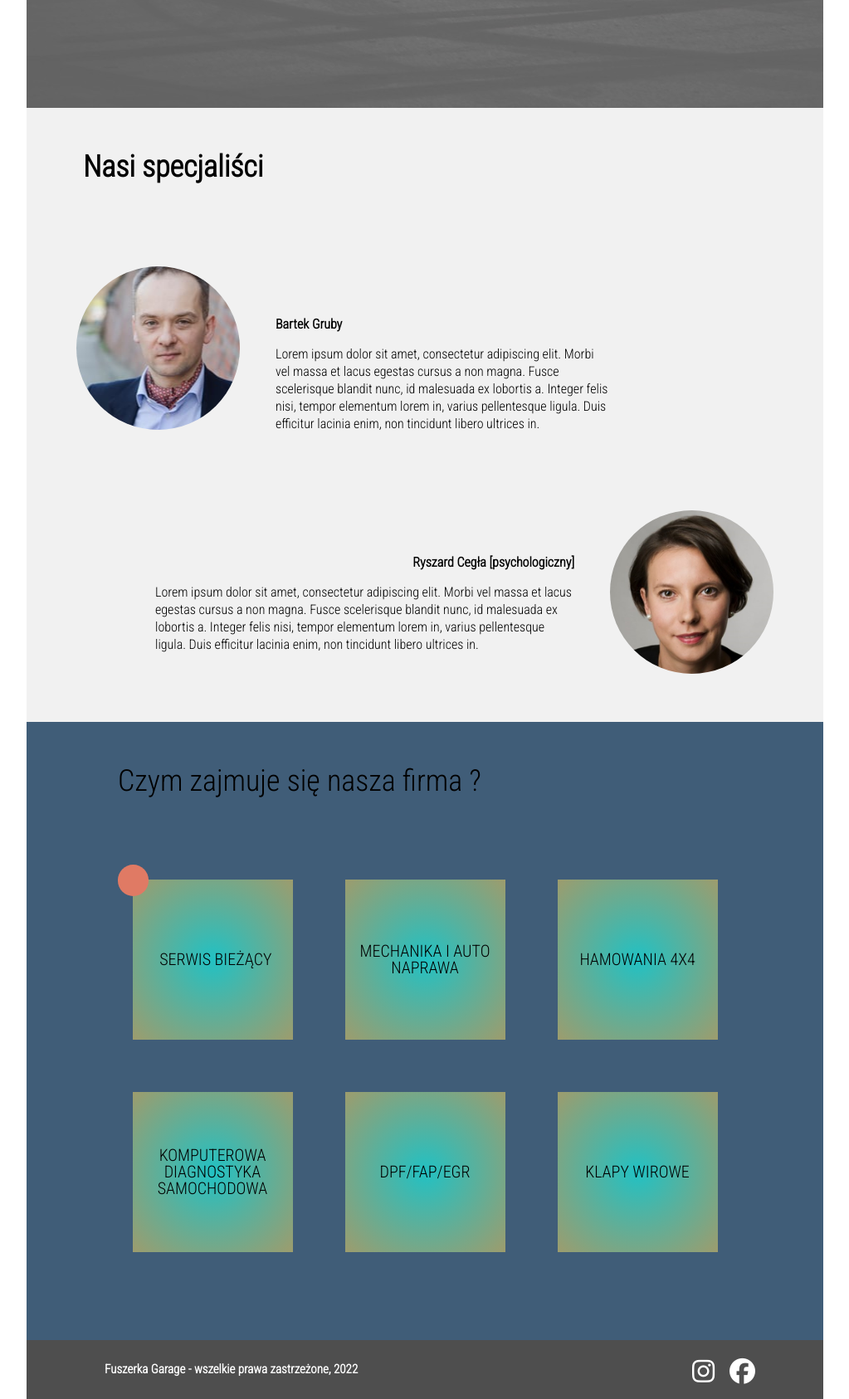
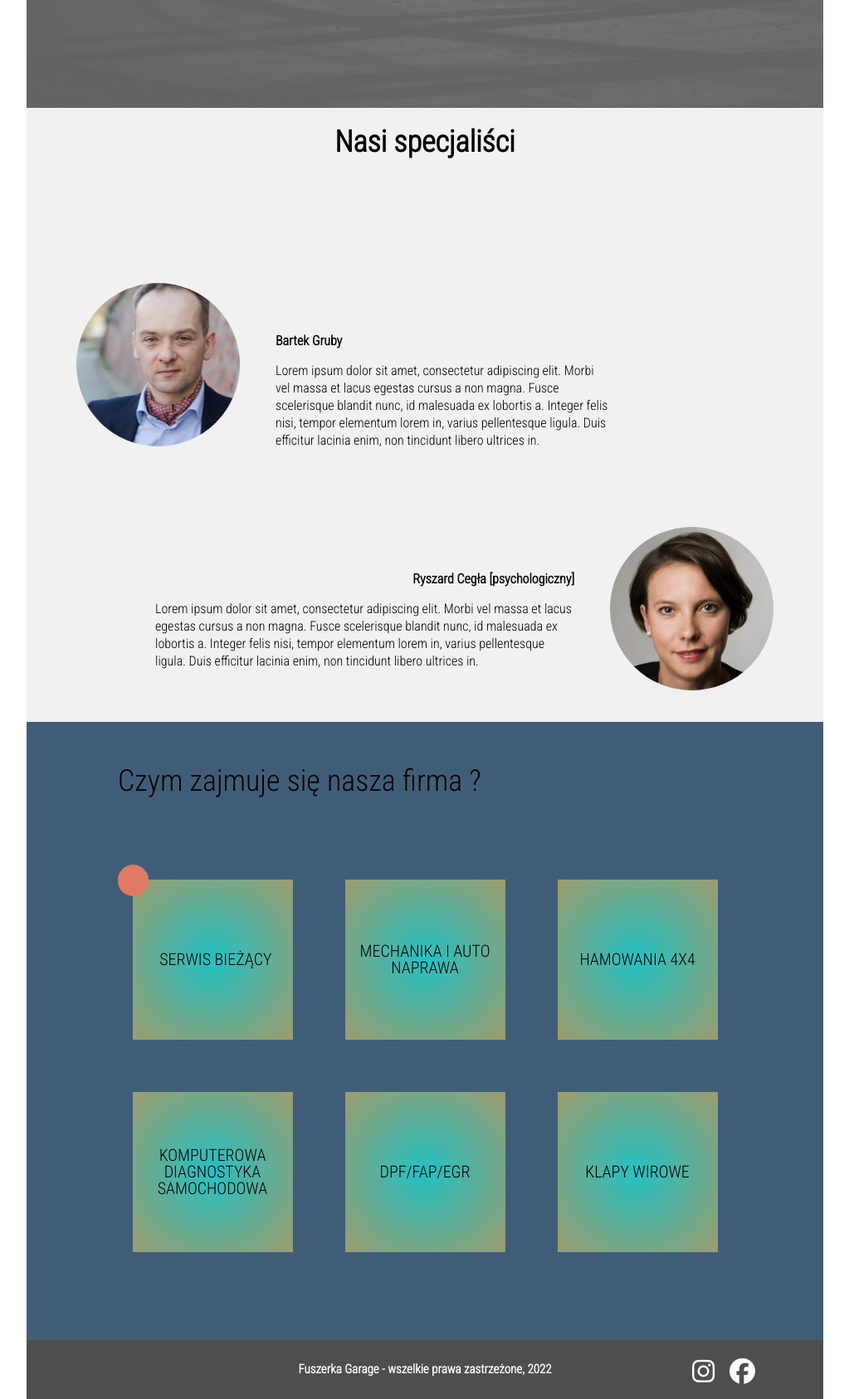
Before and after one commit to BartekKiljanski/projekt-htmlcss, a plain HTML site: page index.html in a window 1280 px wide. Shown: the part 720-2406 px from the top of the page at 83% size, without its empty margins (128-1151 px from the left). Drawn offline with Linux system fonts and the light colour scheme.

Commit message:
Add files via upload

```diff
--- a/index.html
+++ b/index.html
@@ -18,7 +18,7 @@
     <div class="container">
         <section>
 
-    <header class="header">
+    <nav class="header">
         <div class="logo">
 
             <img src="bmwlogo.png" alt="moja firma" title="moja firma">
@@ -35,7 +35,7 @@
         </ul>
 
        </nav>
-    </header>
+    </nav>
     <div class="cien">
     <aside class="sidebar">
 
@@ -49,7 +49,7 @@
     </div>
 
 
-     <header class="person">
+     <div class="person">
         <section id="o nas"></section>
          <p class="spec"> Nasi specjaliści</p>
 
@@ -85,10 +85,10 @@
          </span>
 
 
-        </header>
+     </div>
 
     </section>
-    <header class="oferta">
+    <div class="oferta">
         <section id="oferta"></section>
 
         <p class="firma"> Czym zajmuje się nasza firma ?</p>
@@ -100,7 +100,7 @@
         <div class="u5"><p class="p5">DPF/FAP/EGR</p></div>
         <div class="u6"><p class="p6">Klapy wirowe</p></div>
     </div>
-    </header>
+    </div>
     <footer class="stopka"> <p class="text_stopka">Fuszerka Garage
         - wszelkie prawa zastrzeżone, 2022 </p>
               <ul class="icon">
--- a/style.css
+++ b/style.css
@@ -126,16 +126,16 @@ h3 {
 
 .spec
 {
-    position: relative;
+    text-align: center;
     font-size: 36px;
     font-weight: 700;
     line-height: 42px;
     align-items: center;
-    width: 386px;
+
     height: 35px;
-    top: 50px;
-    left: 34px;
-    margin-left: 34px;
+    padding-top: 20px;
+
+
 
 }
 
@@ -278,9 +278,10 @@ text-transform: uppercase;
 
 }
 .text_stopka{
-    position: relative;
+text-align: center;
     margin-top: 25px;
-    margin-left: 94px;
+    margin-left: 5px;
+    margin-right: 5px;
     color: #FFFFFF;
     font-weight: bold;
     line-height: 21px;
@@ -289,7 +290,7 @@ text-transform: uppercase;
 
 .icon {
   color: white;
-  position: relative;
+
   float: right;
   display: flex;
   gap: 18px;
@@ -506,14 +507,14 @@ text-transform: uppercase;
 
 
     .stopka {
-        position: absolute;
+
         max-width: 768px;
         height: 147px;
         background:#4E4E4E;
 
     }
     .text_stopka{
-        position: relative;
+
         margin-top: 38px;
         margin-left: 40px;
        color: #FFFFFF;
```
